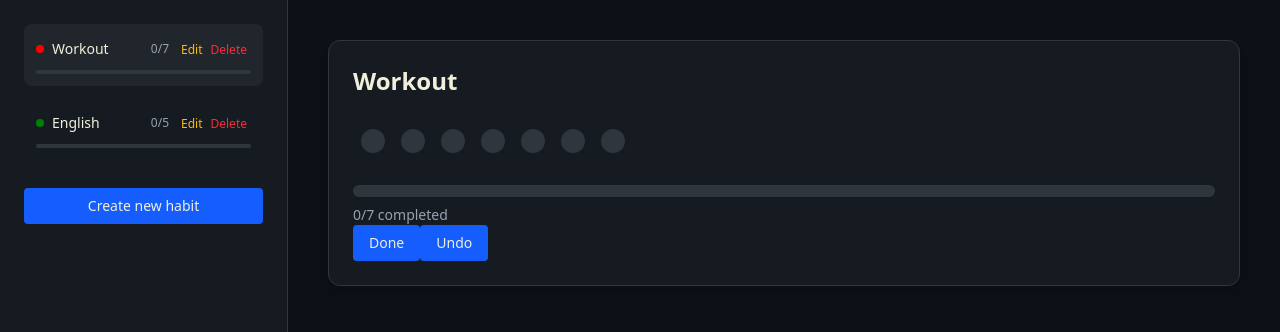
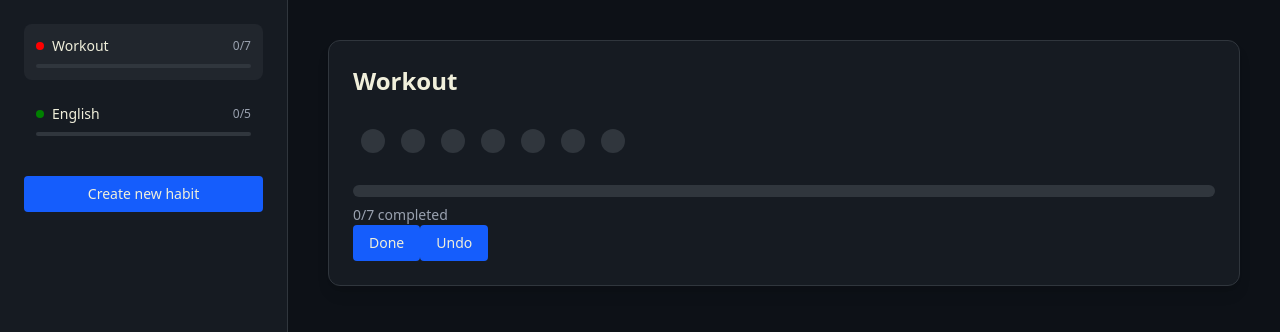
Before and after one commit to Totemy/habit_app, a Vue app in the folder habit-app/: page / in a window 1280 px wide. Shown: the top 332 px of the page. Built offline with nearby package versions, Linux system fonts and the light colour scheme.

Commit message:
Added resize

```diff
--- a/habit-app/src/components/HabitSidebar.vue
+++ b/habit-app/src/components/HabitSidebar.vue
@@ -22,8 +22,10 @@ const habits = computed(() => habitManager.habits.value)
       :habit="habit"
       :is-active="habitManager.activeHabitId.value === habit.id"
       :is-editing="habitManager.editingHabitId.value === habit.id"
+      :is-resizing="habitManager.resizeHabitId.value === habit.id"
       @click="habitManager.setActive(habit.id)"
       @rename="(title: string) => habitManager.rename(habit.id, title)"
+      @resize="(count: number) => habitManager.resize(habit.id, count)"
       @mark-as-editing="habitManager.markAsEditing(habit.id)"
       @contextmenu.prevent="
         (e: MouseEvent) => {
--- a/habit-app/src/components/HabitSidebarItem.vue
+++ b/habit-app/src/components/HabitSidebarItem.vue
@@ -7,18 +7,25 @@ const props = defineProps<{
   habit: Habit
   isActive: boolean
   isEditing: boolean
+  isResizing: boolean
 }>()
 
 const emit = defineEmits<{
   (e: 'delete'): void
+  (e: 'resize', count: number): void
   (e: 'rename', title: string): void
   (e: 'mark-as-editing'): void
+  (e: 'mark-as-resizing'): void
 }>()
 
 const newTitle = ref(props.habit.title)
+const newCount = ref(props.habit.items.length)
 
 const save = () => {
   emit('rename', newTitle.value)
+}
+const saveResize = () => {
+  emit('resize', Number(newCount.value))
 }
 
 const checked = computed(
@@ -54,24 +61,21 @@ const percent = computed(() => {
           v-focus
         />
       </template>
-      <span class="text-xs text-gray-400">
-        {{ checked }}/{{ habit.items.length }}
-      </span>
-
-      <div>
-        <button
-          class="text-xs p-1 rounded-sm transition text-amber-400 hover:text-amber-600 hover:bg-[#444649]"
-          @click.stop="emit('mark-as-editing')"
-        >
-          Edit
-        </button>
-        <button
-          class="text-xs p-1 rounded-sm transition text-red-500 hover:text-red-600 hover:bg-[#444649]"
-          @click.stop="emit('delete')"
-        >
-          Delete
-        </button>
-      </div>
+      <template v-if="isResizing">
+        <input
+          class="input text-xs flex-1"
+          type="number"
+          v-model="newCount"
+          @keyup.enter="saveResize"
+          @blur="saveResize"
+          v-focus
+        />
+      </template>
+      <template v-else>
+        <span class="text-xs text-gray-400">
+          {{ checked }}/{{ habit.items.length }}
+        </span>
+      </template>
     </div>
 
     <div class="mt-2 h-1 bg-[#30363d] rounded">
--- a/habit-app/src/composables/useHabitItems.ts
+++ b/habit-app/src/composables/useHabitItems.ts
@@ -1,6 +1,5 @@
 import { computed } from 'vue'
 import type { HabitItem } from '../types/Habit'
-import { createHabitItems } from '../utils/createHabitItems'
 
 export function useHabitItems(getItems: () => HabitItem[]) {
   const items = computed(() => getItems())
@@ -44,18 +43,6 @@ export function useHabitItems(getItems: () => HabitItem[]) {
     }
   }
 
-  const resize = (newCount: number) => {
-    const current = items.value.length
-
-    if (newCount > current) {
-      items.value.push(...createHabitItems(newCount - current))
-    }
-
-    if (newCount < current) {
-      items.value.splice(newCount)
-    }
-  }
-
   return {
     progressCount,
     progressPercent,
@@ -65,6 +52,5 @@ export function useHabitItems(getItems: () => HabitItem[]) {
     reset,
     done,
     undo,
-    resize,
   }
 }
--- a/habit-app/src/composables/useHabitManager.ts
+++ b/habit-app/src/composables/useHabitManager.ts
@@ -1,12 +1,18 @@
 import { computed, ref } from 'vue'
 import type { Habit } from '../types/Habit'
 import { createHabit } from '../utils/createHabit'
+import { createHabitItems } from '../utils/createHabitItems'
 
 export function useHabitManager() {
   const showCreate = ref(false)
   const habits = ref<Habit[]>([])
   const activeHabitId = ref<string | null>(null)
   const editingHabitId = ref<string | null>(null)
+  const resizeHabitId = ref<string | null>(null)
+
+  const markAsResizing = (id: string) => {
+    resizeHabitId.value = id
+  }
 
   const add = (title: string, count: number, color: string) => {
     const habit = createHabit(title, count, color)
@@ -17,7 +23,23 @@ export function useHabitManager() {
       activeHabitId.value = habit.id
     }
   }
+  const resize = (id: string, newCount: number) => {
+    const habit = habits.value.find((h) => h.id === id)
 
+    if (!habit) return
+
+    const current = habit.items.length
+
+    if (newCount > current) {
+      habit.items.push(...createHabitItems(newCount - current))
+    }
+
+    if (newCount < current) {
+      habit.items.splice(newCount)
+    }
+
+    resizeHabitId.value = null
+  }
   const remove = (id: string) => {
     habits.value = habits.value.filter((h) => h.id !== id)
 
@@ -58,11 +80,14 @@ export function useHabitManager() {
     add,
     remove,
     rename,
+    resize,
     showCreate,
     openCreate,
     closeCreate,
     editingHabitId,
     markAsEditing,
     activeHabitId,
+    resizeHabitId,
+    markAsResizing,
   }
 }
--- a/habit-app/src/utils/getHabitMenu.ts
+++ b/habit-app/src/utils/getHabitMenu.ts
@@ -9,6 +9,10 @@ export const getMenu = (
   {
     label: 'Rename',
     action: () => manager.markAsEditing(habit.id),
+  },
+  {
+    label: 'Resize',
+    action: () => manager.markAsResizing(habit.id),
   },
   {
     label: 'Delete',
```
Also changed, not shown: 1 other file (tests, documents, lock files or other folders).
